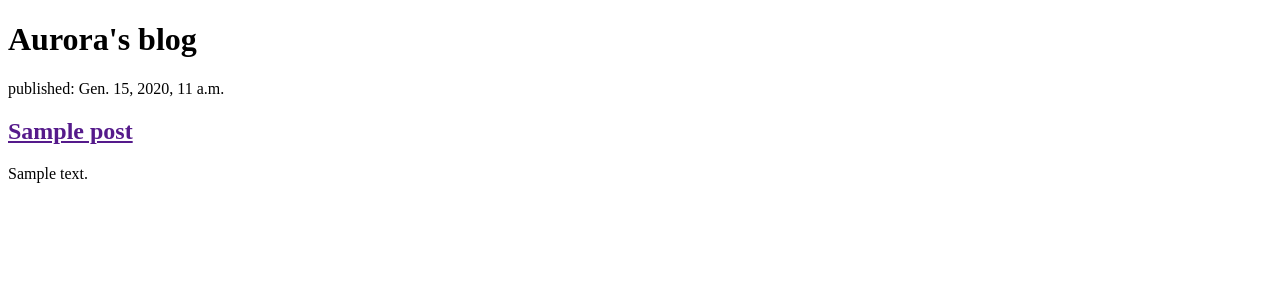
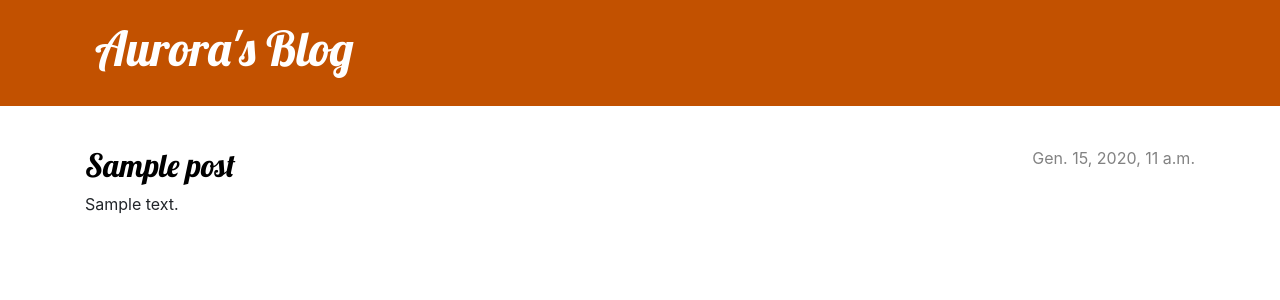
Before and after one commit to roraa17/my-first-blog, a Django app: template blog/templates/blog/post_list.html in a window 1280 px wide. Shown: the top 300 px of the page. Run offline with Django 3.2, Linux system fonts and the light colour scheme; the template is opened without the code that fills it: values that come from a table or form of the project are taken from there, others are empty; tables that the repository leaves empty hold one stand-in row (values such as "Sample post").

Commit message:
Added view and template for detailed blog post as well as CSS for the site.

```diff
--- /dev/null
+++ b/blog/static/css/blog.css
@@ -0,0 +1,75 @@
+h1 a, h2 a {
+    color: #C25100;
+    font-family: 'Lobster';
+ }
+
+ .page-header {
+    background-color: #C25100;
+    margin-top: 0;
+    margin-bottom: 40px;
+    padding: 20px 20px 20px 40px;
+}
+
+.page-header h1,
+.page-header h1 a,
+.page-header h1 a:visited,
+.page-header h1 a:active {
+    color: #ffffff;
+    font-size: 36pt;
+    text-decoration: none;
+}
+
+h1,
+h2,
+h3,
+h4 {
+    font-family: 'Lobster', cursive;
+}
+
+.date {
+    color: #828282;
+}
+
+.save {
+    float: right;
+}
+
+.post-form textarea,
+.post-form input {
+    width: 100%;
+}
+
+.top-menu,
+.top-menu:hover,
+.top-menu:visited {
+    color: #ffffff;
+    float: right;
+    font-size: 26pt;
+    margin-right: 20px;
+}
+
+.post {
+    margin-bottom: 70px;
+}
+
+.post h2 a,
+.post h2 a:visited {
+    color: #000000;
+}
+
+.post > .date,
+.post > .actions {
+    float: right;
+}
+
+.btn-default,
+.btn-default:visited {
+    color: #C25100;
+    background: none;
+    border-color: #C25100;
+}
+
+.btn-default:hover {
+    color: #FFFFFF;
+    background-color: #C25100;
+}
--- /dev/null
+++ b/blog/templates/blog/base.html
@@ -0,0 +1,25 @@
+{% load static %}
+<!DOCTYPE html>
+<html>
+    <head>
+        <title>Aurora's blog</title>
+        <link rel="stylesheet" href="https://cdn.jsdelivr.net/npm/bootstrap@4.5.3/dist/css/bootstrap.min.css" integrity="sha384-TX8t27EcRE3e/ihU7zmQxVncDAy5uIKz4rEkgIXeMed4M0jlfIDPvg6uqKI2xXr2" crossorigin="anonymous">
+        <link href='//fonts.googleapis.com/css?family=Lobster&subset=latin,latin-ext' rel='stylesheet' type='text/css'>
+        <link rel="stylesheet" href="{% static 'css/blog.css' %}">
+    </head>
+    <body>
+        <header class="page-header">
+            <div class="container">
+                <h1><a href="/">Aurora's Blog</a></h1>
+            </div>
+          </header>
+          <main class="container">
+              <div class="row">
+                  <div class="col">
+                  {% block content %}
+                  {% endblock %}
+                  </div>
+              </div>
+          </main>
+    </body>
+</html>
--- a/blog/templates/blog/post_list.html
+++ b/blog/templates/blog/post_list.html
@@ -1,16 +1,13 @@
-<!DOCTYPE html>
-<html>
-    <head>
-        <title>Aurora's blog</title>
-    </head>
-<body>
-    <h1>Aurora's blog</h1>
+{% extends 'blog/base.html' %}
+
+{% block content %}
     {% for post in posts %}
-    <article>
-        <time>published: {{ post.published_date }}</time>
-        <h2><a href="">{{ post.title }}</a></h2>
-        <p>{{ post.text|linebreaksbr }}</p>
-    </article>
-{% endfor %}
-</body>
-</html>
+        <article class="post">
+            <time class="date">
+                {{ post.published_date }}
+            </time>
+            <h2><a href="{% url 'post_detail' pk=post.pk %}">{{ post.title }}</a></h2>
+            <p>{{ post.text|linebreaksbr }}</p>
+        </article>
+    {% endfor %}
+{% endblock %}
--- a/blog/urls.py
+++ b/blog/urls.py
@@ -3,4 +3,5 @@ from . import views
 
 urlpatterns = [
     path('', views.post_list, name='post_list'),
+    path('post/<int:pk>/', views.post_detail, name='post_detail'),
 ]
```
Also changed, not shown: blog/templates/blog/post_detail.html (added, +13 -0 lines), blog/views.py (+7 -3 lines).
